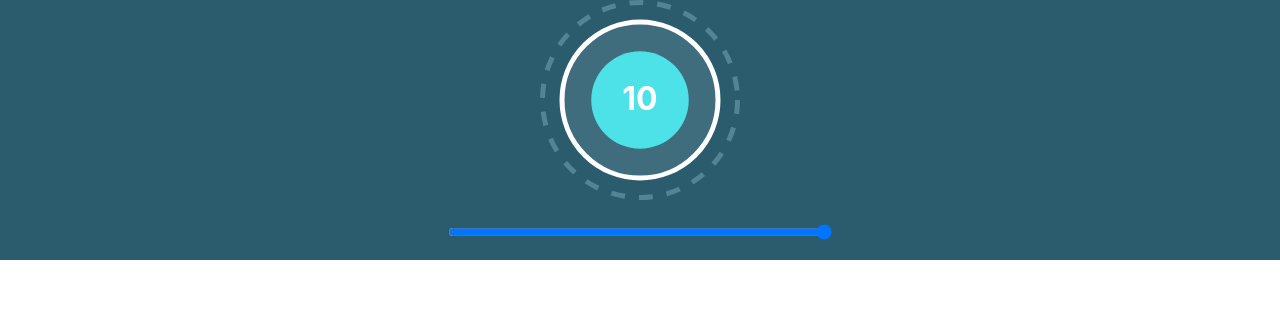
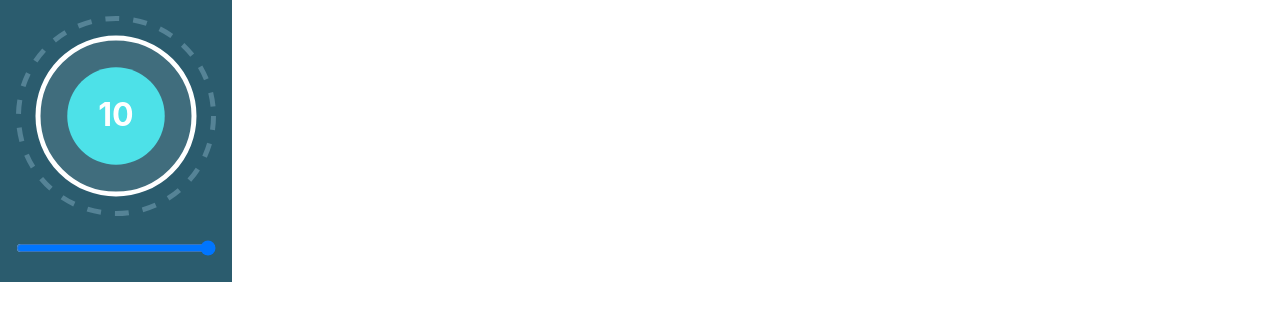
Before and after one commit to avarunraj/intellect, a React (Create React App) app: page / in a window 1280 px wide. Shown: the top 320 px of the page. Built offline with nearby package versions, Linux system fonts and the light colour scheme.

Commit message:
added svg wrapper

```diff
--- a/src/App.css
+++ b/src/App.css
@@ -1,6 +1,5 @@
 .App {
   text-align: center;
-  background:#2b5c6e;
 }
 
 .App-logo {
--- a/src/App.tsx
+++ b/src/App.tsx
@@ -1,11 +1,11 @@
 
 import './App.css';
-import { ProgressBarCommon } from './Components/ProgressBarCommon/ProgressBarCommon';
+import { CircularProgressBar } from './Components/CircularProgressBar/CircularProgressBar';
 
 function App() {
   return (
     <div className="App">
-      <ProgressBarCommon/>
+      <CircularProgressBar svgSize={200} progressCircleBarWidth={5}/>
     </div>
   );
 }
--- a/src/Components/CircularProgressBar/CircularProgressBar.tsx
+++ b/src/Components/CircularProgressBar/CircularProgressBar.tsx
@@ -1,80 +1,51 @@
-import { FC } from "react";
+import { FC, useState } from "react";
 import styled from "@emotion/styled";
+import { CircularSVG } from "./CircularSVG/CircularSVG";
+import {
+  CircularProgressBarPropsType,
+  inputPropType,
+} from "../Common/CommonTypesAndData";
 
-type CircularProgressBarType = {
-  sqSize: number;
-  percentage: number;
-  strokeWidth: number;
-};
-const CircleBackground = styled.circle`
-  stroke: #406d7d;
-  fill: #4de1e8;
-  paint-order: stroke;
+const LinearProgress = styled.input<inputPropType>`
+  margin: 20px auto;
+  width: ${(props) => props.svgSize}px;
 `;
 
-const CircleDash = styled.circle`
-  stroke-width: 5;
-  stroke-dasharray: 14;
-  fill: none;
-  stroke: #558396;
+const ProgressBarWrapper = styled.div<inputPropType>`
+  width: ${(props) => props.svgSize}px;
+  height: ${(props) => props.svgSize + 50}px;
+  background: #2b5c6e;
+  padding: 1rem;
 `;
 
-const CircleProgress = styled.circle`
-  fill: none;
-  stroke: #fff;
-  stroke-linecap: round;
-  stroke-linejoin: round;
-`;
-const CircleText = styled.text`
-  font-size: 2rem;
-  font-weight: bold;
-  fill: white;
-`;
+export const CircularProgressBar: FC<CircularProgressBarPropsType> = ({
+  svgSize,
+  progressCircleBarWidth,
+}) => {
+  const [percentage, setPercentage] = useState(10);
 
-export const CircularProgressBar: FC<CircularProgressBarType> = ({
-  sqSize,
-  percentage,
-  strokeWidth,
-}) => {
-  // sqSize is the Size of the enclosing square
-  // SVG centers the stroke width on the radius, subtract out so circle fits in square
-  const radius = (sqSize - strokeWidth) / 2;
-  // Enclose cicle in a circumscribing square
-  const viewBox = `0 0 ${sqSize} ${sqSize}`;
-  // Arc length at 100% coverage is the circle circumference
-  const dashArray = radius * Math.PI * 2;
-  // Scale 100% coverage overlay with the actual percent
-  const dashOffset = dashArray - (dashArray * percentage) / 10;
+  const handleChangeEvent = (e: any) => {
+    setPercentage(e.target.value);
+  };
 
   return (
-    <svg width={sqSize} height={sqSize} viewBox={viewBox}>
-      <CircleDash
-        cx={sqSize / 2}
-        cy={sqSize / 2}
-        r={radius}
-        strokeWidth={radius / 1.7}
+    <ProgressBarWrapper svgSize={svgSize}>
+      <CircularSVG
+        strokeWidth={progressCircleBarWidth}
+        sqSize={svgSize}
+        percentage={percentage}
       />
-      <CircleBackground
-        cx={sqSize / 2}
-        cy={sqSize / 2}
-        r={radius / 2}
-        strokeWidth={radius / 1.7}
-      />
-      <CircleProgress
-        cx={sqSize / 2}
-        cy={sqSize / 2}
-        r={radius / 1.25}
-        strokeWidth={`${strokeWidth}px`}
-        // Start progress marker at 12 O'Clock
-        transform={`rotate(-90 ${sqSize / 2} ${sqSize / 2})`}
-        style={{
-          strokeDasharray: dashArray,
-          strokeDashoffset: dashOffset,
-        }}
-      />
-      <CircleText x="50%" y="50%" dy=".3em" textAnchor="middle">
-        {percentage}
-      </CircleText>
-    </svg>
+      <div>
+        <LinearProgress
+          svgSize={svgSize}
+          type="range"
+          min="0"
+          max="10"
+          step="1"
+          value={percentage}
+          onChange={handleChangeEvent}
+        />
+      </div>
+    </ProgressBarWrapper>
   );
 };
--- /dev/null
+++ b/src/Components/CircularProgressBar/CircularSVG/CircularSVG.tsx
@@ -0,0 +1,77 @@
+import { FC } from "react";
+import styled from "@emotion/styled";
+import { CircularProgressBarPropsType, CircularSVGPropsType } from "../../Common/CommonTypesAndData";
+
+
+const CircleBackground = styled.circle`
+  stroke: #406d7d;
+  fill: #4de1e8;
+  paint-order: stroke;
+`;
+
+const CircleDash = styled.circle`
+  stroke-width: 5;
+  stroke-dasharray: 14;
+  fill: none;
+  stroke: #558396;
+`;
+
+const CircleProgress = styled.circle`
+  fill: none;
+  stroke: #fff;
+  stroke-linecap: round;
+  stroke-linejoin: round;
+`;
+const CircleText = styled.text`
+  font-size: 2rem;
+  font-weight: bold;
+  fill: white;
+`;
+
+export const CircularSVG: FC<CircularSVGPropsType> = ({
+  sqSize,
+  percentage,
+  strokeWidth,
+}) => {
+  // sqSize is the Size of the enclosing square
+  // SVG centers the stroke width on the radius, subtract out so circle fits in square
+  const radius = (sqSize - strokeWidth) / 2;
+  // Enclose cicle in a circumscribing square
+  const viewBox = `0 0 ${sqSize} ${sqSize}`;
+  // Arc length at 100% coverage is the circle circumference
+  const dashArray = radius * Math.PI * 2;
+  // Scale 100% coverage overlay with the actual percent
+  const dashOffset = dashArray - (dashArray * percentage) / 10;
+
+  return (
+    <svg width={sqSize} height={sqSize} viewBox={viewBox}>
+      <CircleDash
+        cx={sqSize / 2}
+        cy={sqSize / 2}
+        r={radius}
+        strokeWidth={radius / 1.7}
+      />
+      <CircleBackground
+        cx={sqSize / 2}
+        cy={sqSize / 2}
+        r={radius / 2}
+        strokeWidth={radius / 1.7}
+      />
+      <CircleProgress
+        cx={sqSize / 2}
+        cy={sqSize / 2}
+        r={radius / 1.25}
+        strokeWidth={`${strokeWidth}px`}
+        // Start progress marker at 12 O'Clock
+        transform={`rotate(-90 ${sqSize / 2} ${sqSize / 2})`}
+        style={{
+          strokeDasharray: dashArray,
+          strokeDashoffset: dashOffset,
+        }}
+      />
+      <CircleText x="50%" y="50%" dy=".3em" textAnchor="middle">
+        {percentage}
+      </CircleText>
+    </svg>
+  );
+};
--- /dev/null
+++ b/src/Components/Common/CommonTypesAndData.tsx
@@ -0,0 +1,14 @@
+export type CircularProgressBarPropsType = {
+  svgSize: number;
+  progressCircleBarWidth: number;
+};
+
+export type CircularSVGPropsType = {
+  sqSize: number;
+  percentage: number;
+  strokeWidth: number;
+};
+
+export type inputPropType ={
+  svgSize:number;
+}
--- a/src/Components/ProgressBarCommon/ProgressBarCommon.tsx
+++ /dev/null
@@ -1,37 +0,0 @@
-import { FC, useState } from "react";
-import { CircularProgressBar } from "../CircularProgressBar/CircularProgressBar";
-import styled from "@emotion/styled";
-
-const LinearProgress = styled.input`
-  margin: 20px auto;
-  width: 30%;
-`;
-
-
-
-export const ProgressBarCommon: FC = () => {
-  const [percentage, setPercentage] = useState(10);
-
-  const handleChangeEvent = (e: any) => {
-    setPercentage(e.target.value);
-  };
-  return (
-    <div>
-      <CircularProgressBar
-        strokeWidth={5}
-        sqSize={200}
-        percentage={percentage}
-      />
-      <div>
-        <LinearProgress
-          type="range"
-          min="0"
-          max="10"
-          step="1"
-          value={percentage}
-          onChange={handleChangeEvent}
-        />
-      </div>
-    </div>
-  );
-};
```
